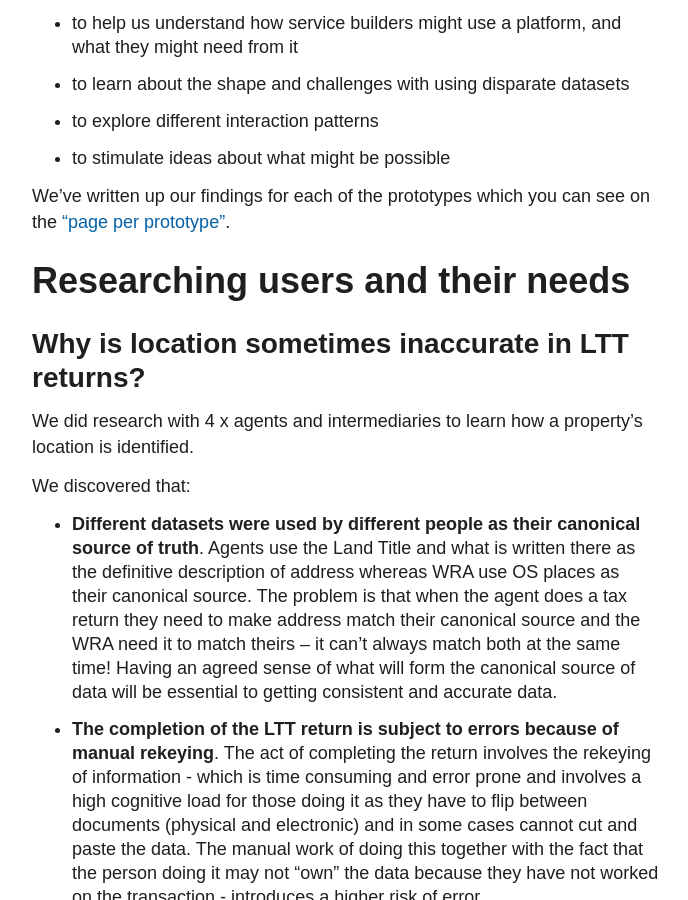
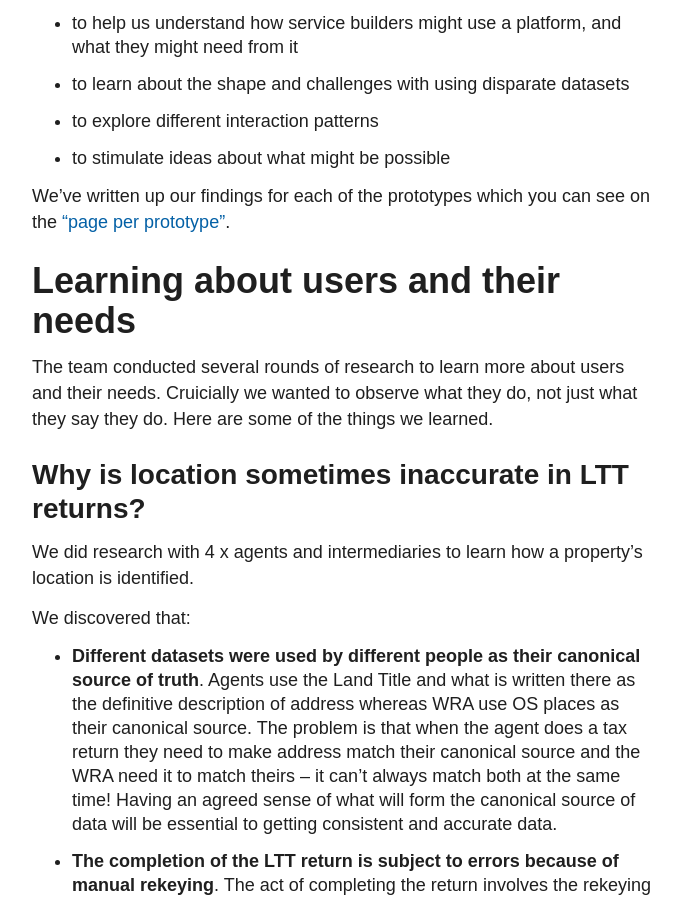
Before and after one commit to Welsh-Revenue-Authority/property-data-poc, a Jekyll site: the page built from en/index.md, in a window 1280 px wide and 900 px high, scrolled down 1451 px. Shown: the whole window, without its empty margins (128-816 px from the left). Built offline with Jekyll 4.4.1, drawn with Linux system fonts in a browser that asks for light colours.

Commit message:
Update index.md
Minor copy changes

```diff
--- a/en/index.md
+++ b/en/index.md
@@ -33,7 +33,8 @@ To help us learn we built a variety of different prototypes. We did these for a
 
 We’ve written up our findings for each of the prototypes which you can see on the [“page per prototype”](https://welsh-revenue-authority.github.io/property-data-poc/en/prototypes/).
 
-## Researching users and their needs
+## Learning about users and their needs
+The team conducted several rounds of research to learn more about users and their needs.  Cruicially we wanted to observe what they do, not just what they say they do.  Here are some of the things we learned.
 
 ### Why is location sometimes inaccurate in LTT returns?
 
```
